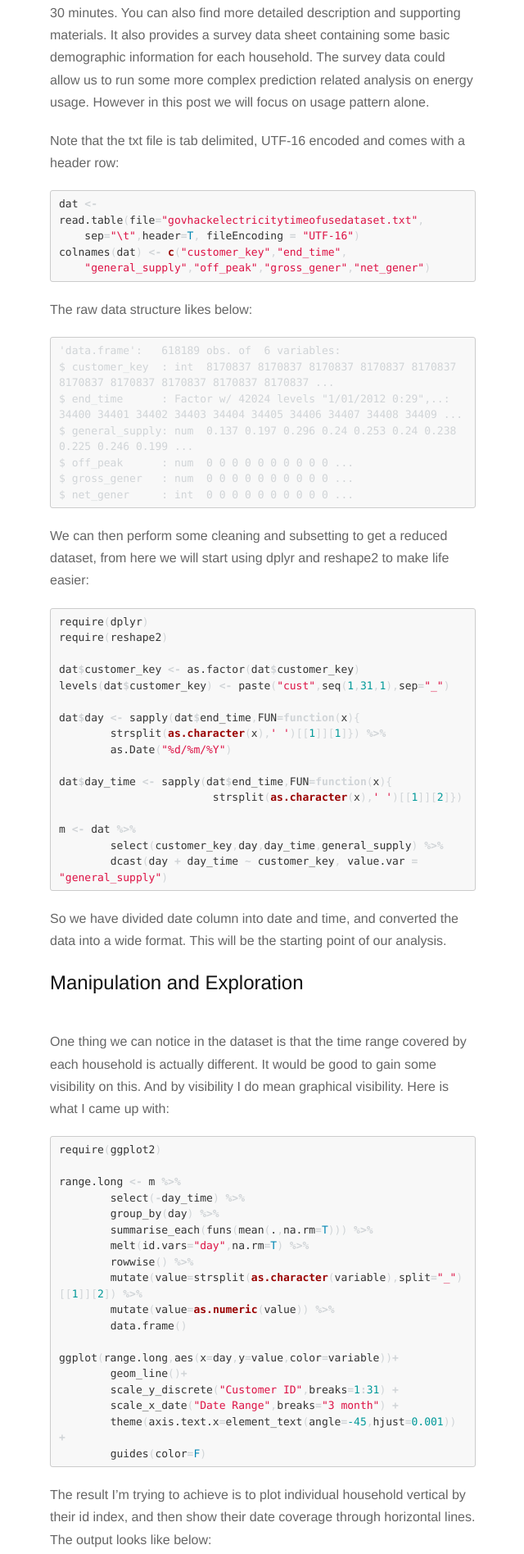
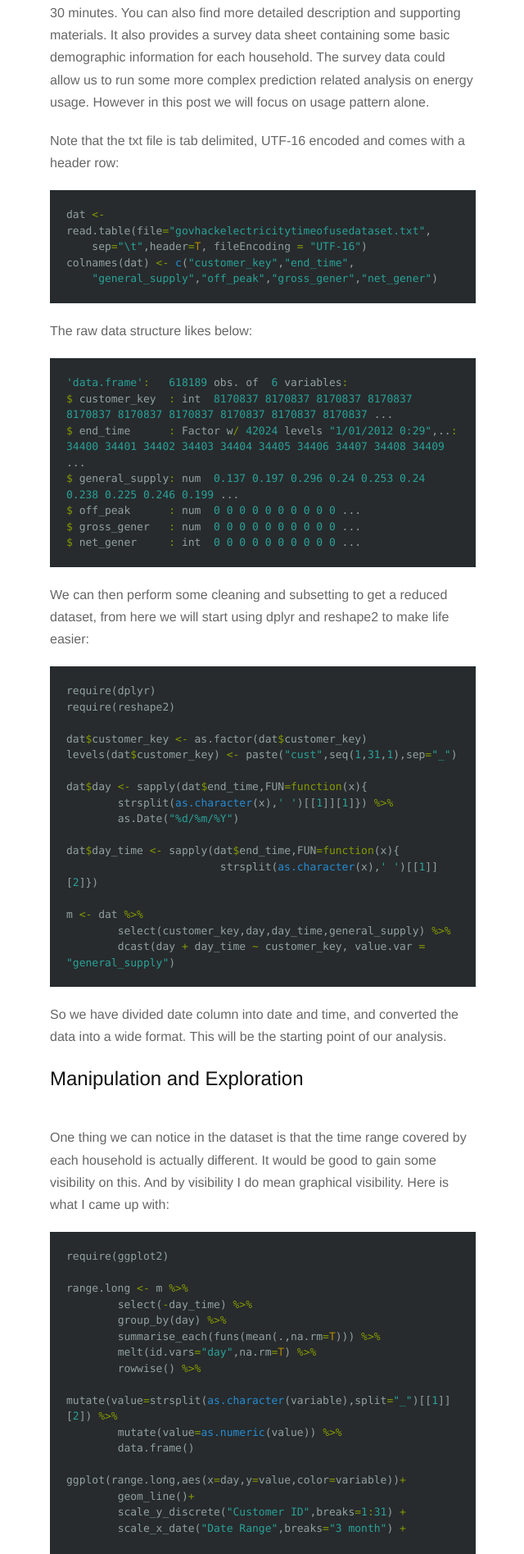
Before and after one commit to cy-meng/cy-meng.github.io, a Jekyll site: the page built from _posts/2015-09-26-Time-series clustering with smart meter dataset.md, in a window 1280 px wide. Shown: the part 1045-2941 px from the top of the page at 82% size, without its empty margins (319-959 px from the left). Built offline with Jekyll 4.4.1, drawn with Linux system fonts in a browser that asks for light colours; nearby versions of some CDN libraries; comment, search, counter and statistics services are not loaded; some of the changed text lies outside the part shown.

Commit message:
pygments highlighter update

````diff
--- a/_posts/2015-09-26-Time-series clustering with smart meter dataset.md
+++ b/_posts/2015-09-26-Time-series clustering with smart meter dataset.md
@@ -17,16 +17,16 @@ The sample data used here is from [data.gov.au](https://data.gov.au/dataset/samp
 
 Note that the txt file is tab delimited, UTF-16 encoded and comes with a header row:
 
-``` r
+{% highlight r %}
 dat <- read.table(file="govhackelectricitytimeofusedataset.txt",
     sep="\t",header=T, fileEncoding = "UTF-16")
 colnames(dat) <- c("customer_key","end_time",
     "general_supply","off_peak","gross_gener","net_gener")
-```
+{% endhighlight %}
 
 The raw data structure likes below:
 
-```
+{% highlight r %}
 'data.frame':	618189 obs. of  6 variables:
 $ customer_key  : int  8170837 8170837 8170837 8170837 8170837 8170837 8170837 8170837 8170837 8170837 ...
 $ end_time      : Factor w/ 42024 levels "1/01/2012 0:29",..: 34400 34401 34402 34403 34404 34405 34406 34407 34408 34409 ...
@@ -34,11 +34,11 @@ $ general_supply: num  0.137 0.197 0.296 0.24 0.253 0.24 0.238 0.225 0.246 0.199
 $ off_peak      : num  0 0 0 0 0 0 0 0 0 0 ...
 $ gross_gener   : num  0 0 0 0 0 0 0 0 0 0 ...
 $ net_gener     : int  0 0 0 0 0 0 0 0 0 0 ...
-```
+{% endhighlight %}
 
 We can then perform some cleaning and subsetting to get a reduced dataset, from here we will start using `dplyr` and `reshape2` to make life easier:
 
-``` r
+{% highlight r %}
 require(dplyr)
 require(reshape2)
 
@@ -55,14 +55,14 @@ dat$day_time <- sapply(dat$end_time,FUN=function(x){
 m <- dat %>%
         select(customer_key,day,day_time,general_supply) %>%
         dcast(day + day_time ~ customer_key, value.var = "general_supply")
-```
+{% endhighlight %}
 
 So we have divided date column into date and time, and converted the data into a wide format. This will be the starting point of our analysis.
 
 ## Manipulation and Exploration
 One thing we can notice in the dataset is that the time range covered by each household is actually different. It would be good to gain some visibility on this. And by visibility I do mean graphical visibility. Here is what I came up with:
 
-``` r
+{% highlight r %}
 require(ggplot2)
 
 range.long <- m %>%
@@ -81,7 +81,7 @@ ggplot(range.long,aes(x=day,y=value,color=variable))+
 	scale_x_date("Date Range",breaks="3 month") +
 	theme(axis.text.x=element_text(angle=-45,hjust=0.001)) +
 	guides(color=F)
-```
+{% endhighlight %}
 
 The result I'm trying to achieve is to plot individual household vertical by their id index, and then show their date coverage through horizontal lines. The output looks like below:
 
@@ -91,7 +91,7 @@ Most of the household had their usage recording ended during February 2014, whil
 
 Now we can work on getting the daily usage patterns. This can be done simply by aggregating each households daily usage amount by taking the means. This is an obviously simplified approach as we are ignoring things like seasonal changes, weekends and holidays. We also introduce 'chron' package here for its specialty in manipulating times.
 
-``` r
+{% highlight r %}
 require(chron)
 
 m2 <- aggregate(m[, 3:33], list(m$day_time), mean, na.rm=TRUE)
@@ -103,7 +103,7 @@ m.long$day_time <- times(paste(m.long$day_time,':00',sep=""))
 ggplot(m.long,aes(x=day_time,y=value))+
 	geom_line()+scale_x_chron(format="%H:%M",n=4)+
 	facet_wrap( ~ variable, ncol=5)
-```
+{% endhighlight %}
 [![daily_usage_wrap]({{ site.baseurl }}assets/images/daily_usage_wrap_2015_09_26.png)]({{ site.baseurl }}assets/images/daily_usage_wrap_2015_09_26.png)
 
 ## Clustering
@@ -111,7 +111,7 @@ For the times series clustering part I will apply library `TSclust`, a very nice
 
 The purpose here is to cluster household's daily electricity usage pattern in relative term, which means I will ignore the variation of absolute usage value between households, which could be contributed by factors like size of their house or family, energy efficiency of some home appliances etc. For this reason I will apply the dissimilarity method driven by correlation. Horizontal clustering is used here, script below measures dissimilarity, perform clustering and plot the dendrogram.
 
-``` r
+{% highlight r %}
 require(TSclust)
 
 m.clust <- m2 %>%
@@ -121,13 +121,13 @@ rownames(m.clust) <- m2$day_time
 dm.clust <- diss(m.clust, "COR")
 hm.clust <- hclust(dm.clust,"complete")
 plot(hm.clust)
-```
+{% endhighlight %}
 
 [![clust_cor_dendr]({{ site.baseurl }}assets/images/clust_cor_dendr_2015_09_26.png)]({{ site.baseurl }}assets/images/clust_cor_dendr_2015_09_26.png)
 
 Unlike k-means clustering, number of clusters to use for horizontal clustering is not determined mathematically. We can combine the dendrogram with the daily usage pattern shown earlier. Here say we use 5 clusters. After assigning all 31 households into cluster groups we can again graph their usage pattern. To get a better comparative look we can use the `grid.arrange` function in `gridExtra` library.
 
-``` r
+{% highlight r %}
 require(gridExtra)
 
 hclust.m <- data.frame(cutree(hm.clust,k=5))
@@ -163,7 +163,7 @@ g5 <- ggplot(subset(hm.long,cluster=="5"),aes(x=day_time,y=value))+
 	facet_grid( ~ variable)
 
 grid.arrange(g1,g2,g3,g4,g5,nrow=5)
-```
+{% endhighlight %}
 
 [![clust_cor_k5_wrap]({{ site.baseurl }}assets/images/clust_cor_k5_wrap_2015_09_26.png)]({{ site.baseurl }}assets/images/clust_cor_k5_wrap_2015_09_26.png)
 
--- a/assets/css/jekyll-github.css
+++ b/assets/css/jekyll-github.css
@@ -1,68 +1,84 @@
-/*
- * GitHub style for Pygments syntax highlighter, for use with Jekyll
- * Courtesy of GitHub.com
- */
+/* Solarized Dark
+For use with Jekyll and Pygments
+http://ethanschoonover.com/solarized
+SOLARIZED HEX      ROLE
+--------- -------- ------------------------------------------
+base03    #002b36  background
+base01    #586e75  comments / secondary content
+base1     #93a1a1  body text / default code / primary content
+orange    #cb4b16  constants
+red       #dc322f  regex, special keywords
+blue      #268bd2  reserved keywords
+cyan      #2aa198  strings, numbers
+green     #859900  operators, other keywords
+*/
 
-.highlight pre, pre, .highlight .hll { background-color: #f8f8f8; border: 1px solid #ccc; padding: 6px 10px; border-radius: 3px; }
-.highlight .c { color: #999988; font-style: italic; }
-.highlight .err { color: #a61717; background-color: #e3d2d2; }
-.highlight .k { font-weight: bold; }
-.highlight .o { font-weight: bold; }
-.highlight .cm { color: #999988; font-style: italic; }
-.highlight .cp { color: #999999; font-weight: bold; }
-.highlight .c1 { color: #999988; font-style: italic; }
-.highlight .cs { color: #999999; font-weight: bold; font-style: italic; }
-.highlight .gd { color: #000000; background-color: #ffdddd; }
-.highlight .gd .x { color: #000000; background-color: #ffaaaa; }
-.highlight .ge { font-style: italic; }
-.highlight .gr { color: #aa0000; }
-.highlight .gh { color: #999999; }
-.highlight .gi { color: #000000; background-color: #ddffdd; }
-.highlight .gi .x { color: #000000; background-color: #aaffaa; }
-.highlight .go { color: #888888; }
-.highlight .gp { color: #555555; }
-.highlight .gs { font-weight: bold; }
-.highlight .gu { color: #800080; font-weight: bold; }
-.highlight .gt { color: #aa0000; }
-.highlight .kc { font-weight: bold; }
-.highlight .kd { font-weight: bold; }
-.highlight .kn { font-weight: bold; }
-.highlight .kp { font-weight: bold; }
-.highlight .kr { font-weight: bold; }
-.highlight .kt { color: #445588; font-weight: bold; }
-.highlight .m { color: #009999; }
-.highlight .s { color: #dd1144; }
-.highlight .n { color: #333333; }
-.highlight .na { color: teal; }
-.highlight .nb { color: #0086b3; }
-.highlight .nc { color: #445588; font-weight: bold; }
-.highlight .no { color: teal; }
-.highlight .ni { color: purple; }
-.highlight .ne { color: #990000; font-weight: bold; }
-.highlight .nf { color: #990000; font-weight: bold; }
-.highlight .nn { color: #555555; }
-.highlight .nt { color: navy; }
-.highlight .nv { color: teal; }
-.highlight .ow { font-weight: bold; }
-.highlight .w { color: #bbbbbb; }
-.highlight .mf { color: #009999; }
-.highlight .mh { color: #009999; }
-.highlight .mi { color: #009999; }
-.highlight .mo { color: #009999; }
-.highlight .sb { color: #dd1144; }
-.highlight .sc { color: #dd1144; }
-.highlight .sd { color: #dd1144; }
-.highlight .s2 { color: #dd1144; }
-.highlight .se { color: #dd1144; }
-.highlight .sh { color: #dd1144; }
-.highlight .si { color: #dd1144; }
-.highlight .sx { color: #dd1144; }
-.highlight .sr { color: #009926; }
-.highlight .s1 { color: #dd1144; }
-.highlight .ss { color: #990073; }
-.highlight .bp { color: #999999; }
-.highlight .vc { color: teal; }
-.highlight .vg { color: teal; }
-.highlight .vi { color: teal; }
-.highlight .il { color: #009999; }
-.highlight .gc { color: #999; background-color: #EAF2F5; }
+.highlight { background-color: #002b36; color: #93a1a1 }
+.highlight .c { color: #586e75 } /* Comment */
+.highlight .err { color: #93a1a1 } /* Error */
+.highlight .g { color: #93a1a1 } /* Generic */
+.highlight .k { color: #859900 } /* Keyword */
+.highlight .l { color: #93a1a1 } /* Literal */
+.highlight .n { color: #93a1a1 } /* Name */
+.highlight .o { color: #859900 } /* Operator */
+.highlight .x { color: #cb4b16 } /* Other */
+.highlight .p { color: #93a1a1 } /* Punctuation */
+.highlight .cm { color: #586e75 } /* Comment.Multiline */
+.highlight .cp { color: #859900 } /* Comment.Preproc */
+.highlight .c1 { color: #586e75 } /* Comment.Single */
+.highlight .cs { color: #859900 } /* Comment.Special */
+.highlight .gd { color: #2aa198 } /* Generic.Deleted */
+.highlight .ge { color: #93a1a1; font-style: italic } /* Generic.Emph */
+.highlight .gr { color: #dc322f } /* Generic.Error */
+.highlight .gh { color: #cb4b16 } /* Generic.Heading */
+.highlight .gi { color: #859900 } /* Generic.Inserted */
+.highlight .go { color: #93a1a1 } /* Generic.Output */
+.highlight .gp { color: #93a1a1 } /* Generic.Prompt */
+.highlight .gs { color: #93a1a1; font-weight: bold } /* Generic.Strong */
+.highlight .gu { color: #cb4b16 } /* Generic.Subheading */
+.highlight .gt { color: #93a1a1 } /* Generic.Traceback */
+.highlight .kc { color: #cb4b16 } /* Keyword.Constant */
+.highlight .kd { color: #268bd2 } /* Keyword.Declaration */
+.highlight .kn { color: #859900 } /* Keyword.Namespace */
+.highlight .kp { color: #859900 } /* Keyword.Pseudo */
+.highlight .kr { color: #268bd2 } /* Keyword.Reserved */
+.highlight .kt { color: #dc322f } /* Keyword.Type */
+.highlight .ld { color: #93a1a1 } /* Literal.Date */
+.highlight .m { color: #2aa198 } /* Literal.Number */
+.highlight .s { color: #2aa198 } /* Literal.String */
+.highlight .na { color: #93a1a1 } /* Name.Attribute */
+.highlight .nb { color: #B58900 } /* Name.Builtin */
+.highlight .nc { color: #268bd2 } /* Name.Class */
+.highlight .no { color: #cb4b16 } /* Name.Constant */
+.highlight .nd { color: #268bd2 } /* Name.Decorator */
+.highlight .ni { color: #cb4b16 } /* Name.Entity */
+.highlight .ne { color: #cb4b16 } /* Name.Exception */
+.highlight .nf { color: #268bd2 } /* Name.Function */
+.highlight .nl { color: #93a1a1 } /* Name.Label */
+.highlight .nn { color: #93a1a1 } /* Name.Namespace */
+.highlight .nx { color: #93a1a1 } /* Name.Other */
+.highlight .py { color: #93a1a1 } /* Name.Property */
+.highlight .nt { color: #268bd2 } /* Name.Tag */
+.highlight .nv { color: #268bd2 } /* Name.Variable */
+.highlight .ow { color: #859900 } /* Operator.Word */
+.highlight .w { color: #93a1a1 } /* Text.Whitespace */
+.highlight .mf { color: #2aa198 } /* Literal.Number.Float */
+.highlight .mh { color: #2aa198 } /* Literal.Number.Hex */
+.highlight .mi { color: #2aa198 } /* Literal.Number.Integer */
+.highlight .mo { color: #2aa198 } /* Literal.Number.Oct */
+.highlight .sb { color: #586e75 } /* Literal.String.Backtick */
+.highlight .sc { color: #2aa198 } /* Literal.String.Char */
+.highlight .sd { color: #93a1a1 } /* Literal.String.Doc */
+.highlight .s2 { color: #2aa198 } /* Literal.String.Double */
+.highlight .se { color: #cb4b16 } /* Literal.String.Escape */
+.highlight .sh { color: #93a1a1 } /* Literal.String.Heredoc */
+.highlight .si { color: #2aa198 } /* Literal.String.Interpol */
+.highlight .sx { color: #2aa198 } /* Literal.String.Other */
+.highlight .sr { color: #dc322f } /* Literal.String.Regex */
+.highlight .s1 { color: #2aa198 } /* Literal.String.Single */
+.highlight .ss { color: #2aa198 } /* Literal.String.Symbol */
+.highlight .bp { color: #268bd2 } /* Name.Builtin.Pseudo */
+.highlight .vc { color: #268bd2 } /* Name.Variable.Class */
+.highlight .vg { color: #268bd2 } /* Name.Variable.Global */
+.highlight .vi { color: #268bd2 } /* Name.Variable.Instance */
+.highlight .il { color: #2aa198 } /* Literal.Number.Integer.Long */
````
Also changed, not shown: _posts/2015-08-27-points in polygon with San Francisco crime data.markdown (+14 -14 lines), _posts/2015-09-20-A visual comparison of long term US financial assets performance.markdown (+7 -8 lines).
